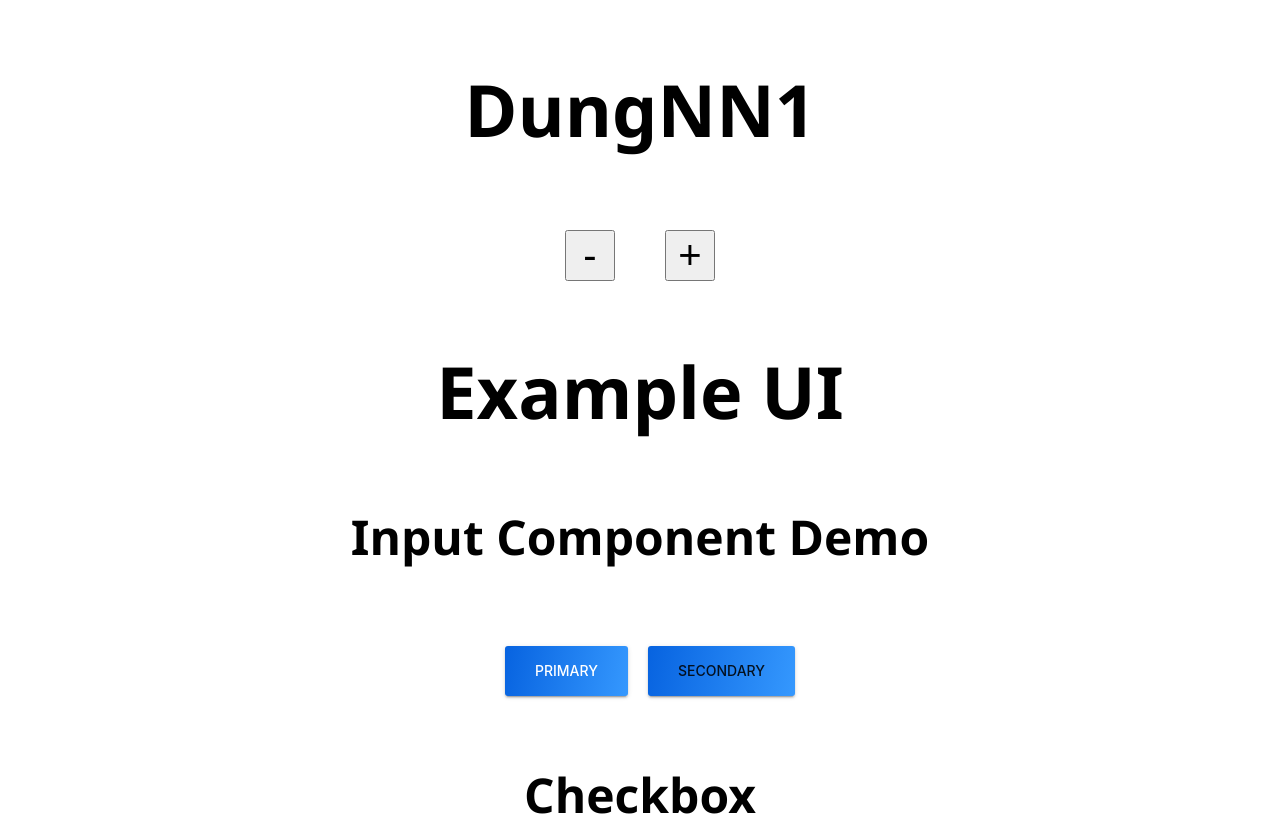
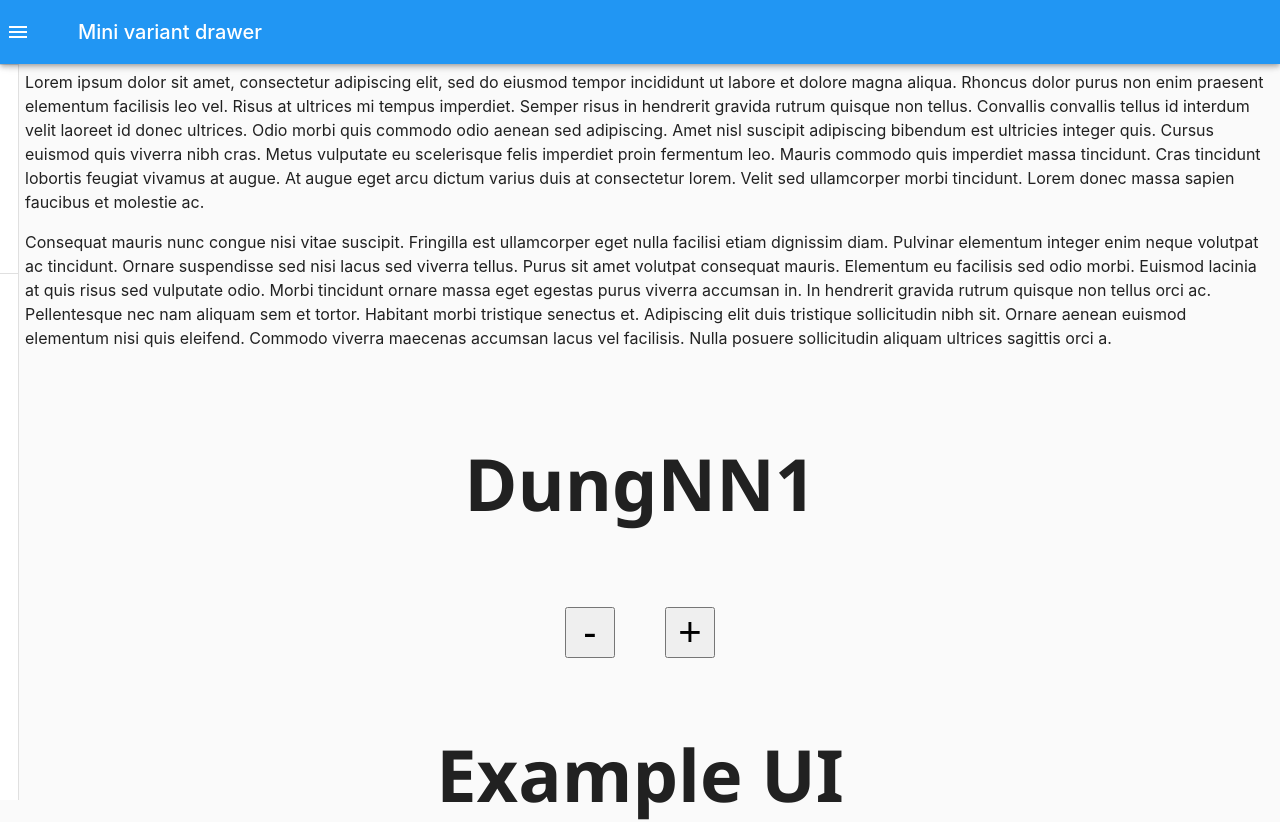
Before and after one commit to at-dungnn/my-app-react-with-ts, a React (Create React App) app: page / in a window 1280 px wide. Shown: the top 822 px of the page. Built offline with nearby package versions, Linux system fonts and the light colour scheme.

Commit message:
Nagivation

```diff
--- a/package.json
+++ b/package.json
@@ -4,6 +4,7 @@
   "private": true,
   "dependencies": {
     "@material-ui/core": "^4.9.5",
+    "@material-ui/icons": "^4.9.1",
     "@testing-library/jest-dom": "^4.2.4",
     "@testing-library/react": "^9.4.1",
     "@testing-library/user-event": "^7.2.1",
@@ -14,6 +15,7 @@
     "@types/react-dom": "^16.9.5",
     "@types/react-redux": "^7.1.7",
     "axios": "^0.19.2",
+    "classnames": "^2.2.6",
     "history": "^4.10.1",
     "node-sass": "^4.13.1",
     "react": "^16.13.0",
@@ -43,5 +45,8 @@
       "last 1 firefox version",
       "last 1 safari version"
     ]
+  },
+  "devDependencies": {
+    "@types/classnames": "^2.2.9"
   }
 }
--- a/src/assets/styles/common-styles.tsx
+++ b/src/assets/styles/common.styles.tsx
@@ -1,7 +1,8 @@
+import { createStyles } from "@material-ui/core";
 
 export const styles = {
     buttonsStyle: {
-        background: 'linear-gradient(281deg, #3598fe 0%, #0763e0 100%) 0% 0%',
+        background: 'linear-gradient(45deg, #FE6B8B 30%, #FF8E53 90%)',
         borderRadius: 3,
         border: 0,
         color: 'white',
--- a/src/assets/theme/custom-theme.tsx
+++ b/src/assets/theme/custom-theme.tsx
@@ -33,14 +33,14 @@
         borderRadius: 8,
     },
     overrides: {
-        MuiDrawer: {
-            paper: {
-                minWidth: 256,
-            },
-            paperAnchorDockedLeft: {
-                borderRight: 'none',
-            },
-        },
+        // MuiDrawer: {
+        //     paper: {
+        //         minWidth: 60,
+        //     },
+        //     paperAnchorDockedLeft: {
+        //         borderRight: 'none',
+        //     },
+        // },
         MuiButton: {
             root: {
                 background: 'linear-gradient(281deg, #3598fe 0%, #0763e0 100%) 0% 0%',
--- /dev/null
+++ b/src/componets/layouts/navigation/navigation.tsx
@@ -0,0 +1,190 @@
+import React from 'react';
+import clsx from 'clsx';
+import { createStyles, makeStyles, useTheme, Theme } from '@material-ui/core/styles';
+import Drawer from '@material-ui/core/Drawer';
+import AppBar from '@material-ui/core/AppBar';
+import Toolbar from '@material-ui/core/Toolbar';
+import List from '@material-ui/core/List';
+import CssBaseline from '@material-ui/core/CssBaseline';
+import Typography from '@material-ui/core/Typography';
+import Divider from '@material-ui/core/Divider';
+import IconButton from '@material-ui/core/IconButton';
+import MenuIcon from '@material-ui/icons/Menu';
+import ChevronLeftIcon from '@material-ui/icons/ChevronLeft';
+import ChevronRightIcon from '@material-ui/icons/ChevronRight';
+import ListItem from '@material-ui/core/ListItem';
+import ListItemIcon from '@material-ui/core/ListItemIcon';
+import ListItemText from '@material-ui/core/ListItemText';
+import InboxIcon from '@material-ui/icons/MoveToInbox';
+import MailIcon from '@material-ui/icons/Mail';
+
+const drawerWidth = 240;
+
+const useStyles = makeStyles((theme: Theme) =>
+  createStyles({
+    root: {
+      display: 'flex',
+    },
+    appBar: {
+      zIndex: theme.zIndex.drawer + 1,
+      transition: theme.transitions.create(['width', 'margin'], {
+        easing: theme.transitions.easing.sharp,
+        duration: theme.transitions.duration.leavingScreen,
+      }),
+    },
+    appBarShift: {
+      marginLeft: drawerWidth,
+      width: `calc(100% - ${drawerWidth}px)`,
+      transition: theme.transitions.create(['width', 'margin'], {
+        easing: theme.transitions.easing.sharp,
+        duration: theme.transitions.duration.enteringScreen,
+      }),
+    },
+    menuButton: {
+      marginRight: 36,
+    },
+    hide: {
+      display: 'none',
+    },
+    drawer: {
+      width: drawerWidth,
+      flexShrink: 0,
+      whiteSpace: 'nowrap',
+    },
+    drawerOpen: {
+      width: drawerWidth,
+      transition: theme.transitions.create('width', {
+        easing: theme.transitions.easing.sharp,
+        duration: theme.transitions.duration.enteringScreen,
+      }),
+    },
+    drawerClose: {
+      transition: theme.transitions.create('width', {
+        easing: theme.transitions.easing.sharp,
+        duration: theme.transitions.duration.leavingScreen,
+      }),
+      overflowX: 'hidden',
+      width: theme.spacing(7) + 1,
+      [theme.breakpoints.up('sm')]: {
+        width: theme.spacing(9) + 1,
+      },
+    },
+    toolbar: {
+      display: 'flex',
+      alignItems: 'center',
+      justifyContent: 'flex-end',
+      padding: theme.spacing(0, 1),
+      ...theme.mixins.toolbar,
+    },
+    content: {
+      flexGrow: 1,
+      padding: theme.spacing(3),
+    },
+  }),
+);
+
+export default function Navigation() {
+  const classes = useStyles();
+  const theme = useTheme();
+  const [open, setOpen] = React.useState(false);
+
+  const handleDrawerOpen = () => {
+    setOpen(true);
+  };
+
+  const handleDrawerClose = () => {
+    setOpen(false);
+  };
+
+  return (
+    <div className={classes.root}>
+      <CssBaseline />
+      <AppBar
+        position="fixed"
+        className={clsx(classes.appBar, {
+          [classes.appBarShift]: open,
+        })}
+      >
+        <Toolbar>
+          <IconButton
+            color="inherit"
+            aria-label="open drawer"
+            onClick={handleDrawerOpen}
+            edge="start"
+            className={clsx(classes.menuButton, {
+              [classes.hide]: open,
+            })}
+          >
+            <MenuIcon />
+          </IconButton>
+          <Typography variant="h6" noWrap>
+            Mini variant drawer
+          </Typography>
+        </Toolbar>
+      </AppBar>
+      <Drawer
+        variant="permanent"
+        className={clsx(classes.drawer, {
+          [classes.drawerOpen]: open,
+          [classes.drawerClose]: !open,
+        })}
+        classes={{
+          paper: clsx({
+            [classes.drawerOpen]: open,
+            [classes.drawerClose]: !open,
+          }),
+        }}
+      >
+        <div className={classes.toolbar}>
+          <IconButton onClick={handleDrawerClose}>
+            {theme.direction === 'rtl' ? <ChevronRightIcon /> : <ChevronLeftIcon />}
+          </IconButton>
+        </div>
+        <Divider />
+        <List>
+          {['Inbox', 'Starred', 'Send email', 'Drafts'].map((text, index) => (
+            <ListItem button key={text}>
+              <ListItemIcon>{index % 2 === 0 ? <InboxIcon /> : <MailIcon />}</ListItemIcon>
+              <ListItemText primary={text} />
+            </ListItem>
+          ))}
+        </List>
+        <Divider />
+        <List>
+          {['All mail', 'Trash', 'Spam'].map((text, index) => (
+            <ListItem button key={text}>
+              <ListItemIcon>{index % 2 === 0 ? <InboxIcon /> : <MailIcon />}</ListItemIcon>
+              <ListItemText primary={text} />
+            </ListItem>
+          ))}
+        </List>
+      </Drawer>
+      <main className={classes.content}>
+        <div className={classes.toolbar} />
+        <Typography paragraph>
+          Lorem ipsum dolor sit amet, consectetur adipiscing elit, sed do eiusmod tempor incididunt
+          ut labore et dolore magna aliqua. Rhoncus dolor purus non enim praesent elementum
+          facilisis leo vel. Risus at ultrices mi tempus imperdiet. Semper risus in hendrerit
+          gravida rutrum quisque non tellus. Convallis convallis tellus id interdum velit laoreet id
+          donec ultrices. Odio morbi quis commodo odio aenean sed adipiscing. Amet nisl suscipit
+          adipiscing bibendum est ultricies integer quis. Cursus euismod quis viverra nibh cras.
+          Metus vulputate eu scelerisque felis imperdiet proin fermentum leo. Mauris commodo quis
+          imperdiet massa tincidunt. Cras tincidunt lobortis feugiat vivamus at augue. At augue eget
+          arcu dictum varius duis at consectetur lorem. Velit sed ullamcorper morbi tincidunt. Lorem
+          donec massa sapien faucibus et molestie ac.
+        </Typography>
+        <Typography paragraph>
+          Consequat mauris nunc congue nisi vitae suscipit. Fringilla est ullamcorper eget nulla
+          facilisi etiam dignissim diam. Pulvinar elementum integer enim neque volutpat ac
+          tincidunt. Ornare suspendisse sed nisi lacus sed viverra tellus. Purus sit amet volutpat
+          consequat mauris. Elementum eu facilisis sed odio morbi. Euismod lacinia at quis risus sed
+          vulputate odio. Morbi tincidunt ornare massa eget egestas purus viverra accumsan in. In
+          hendrerit gravida rutrum quisque non tellus orci ac. Pellentesque nec nam aliquam sem et
+          tortor. Habitant morbi tristique senectus et. Adipiscing elit duis tristique sollicitudin
+          nibh sit. Ornare aenean euismod elementum nisi quis eleifend. Commodo viverra maecenas
+          accumsan lacus vel facilisis. Nulla posuere sollicitudin aliquam ultrices sagittis orci a.
+        </Typography>
+      </main>
+    </div>
+  );
+}
--- a/src/index.tsx
+++ b/src/index.tsx
@@ -14,6 +14,7 @@
   ThemeProvider,
 } from '@material-ui/core/styles';
 import theme from '../src/assets/theme/custom-theme';
+import Navigation from './componets/layouts/navigation/navigation';
 interface IWindowReduxDevTool extends Window {
   __REDUX_DEVTOOLS_EXTENSION__(): DeepPartial<any>;
   __REDUX_DEVTOOLS_EXTENSION_COMPOSE__: any;
@@ -34,10 +35,13 @@
 
 const store = createStore<IStoreState, any, any, any>(createReducers, composeEnhancers(applyMiddleware(...midws)));
 
+console.log(theme);
+
 store.dispatch(applicationInit());
 ReactDOM.render(
   <Provider store={store}>
     <ThemeProvider theme={theme}>
+      <Navigation></Navigation>
       <Hello languageName='DungNN' />
     </ThemeProvider>
   </Provider>, rootElement);
--- a/src/scenes/enthusiasm/components/ExampleUIMaterial.tsx
+++ b/src/scenes/enthusiasm/components/ExampleUIMaterial.tsx
@@ -10,11 +10,14 @@
 import CardActions from '@material-ui/core/CardActions';
 import CardContent from '@material-ui/core/CardContent';
 import Typography from '@material-ui/core/Typography';
+import { styles } from '../../../assets/styles/common.styles';
+
 
 // interface Props extends WithStyles<typeof styles> {
 //     children?: React.ReactNode;
 //     className?: string;
 // }
+console.log('button styles', styles);
 interface Props {
 
 }
@@ -32,6 +35,8 @@
                     {/* Default button */}
                     <Button variant="contained" color="primary">Primary</Button>
                     <Button variant="contained" color="secondary">Secondary</Button>
+                    {/* Custom styles */}
+                    <Button variant="contained" color="secondary" style={styles.buttonsStyle}>Secondary</Button>
                 </div>
                 <div>
                     <h4>Checkbox</h4>
@@ -50,7 +55,7 @@
                     <h4>Text Input</h4>
                     <Grid container spacing={2}>
                         <Grid item xs={12}>
-                            <Grid justify="center">
+                            <Grid container justify="center">
                                 <Grid >
                                     <TextField id="standard-basic" label="Username" />
                                 </Grid>
```
Also changed, not shown: src/assets/styles/navigation.style.tsx (added, +65 -0 lines), 2 other files (tests, documents, lock files or other folders).
